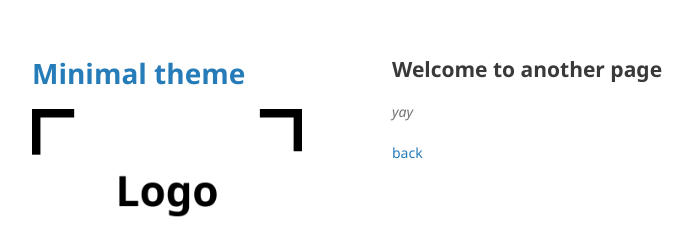
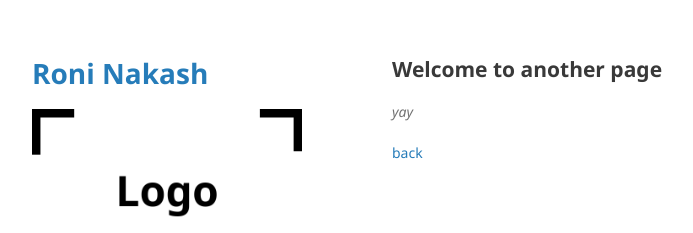
Before and after one commit to Roni-N/Roni_Nakash-Portfolio, a Jekyll site: the page built from another-page.md, in a window 1280 px wide. Shown: the top 233 px of the page, without its empty margins (178-871 px from the left). Built offline with Jekyll 4.4.1, drawn with Linux system fonts in a browser that asks for light colours; our own code applies the rules of GitHub Pages for plain Markdown files.

Commit message:
Update _config.yml

```diff
--- a/_config.yml
+++ b/_config.yml
@@ -1,4 +1,4 @@
-title: Minimal theme
+title: Roni Nakash
 logo: /assets/img/logo.png
 description: Minimal is a theme for GitHub Pages.
 show_downloads: true
```
